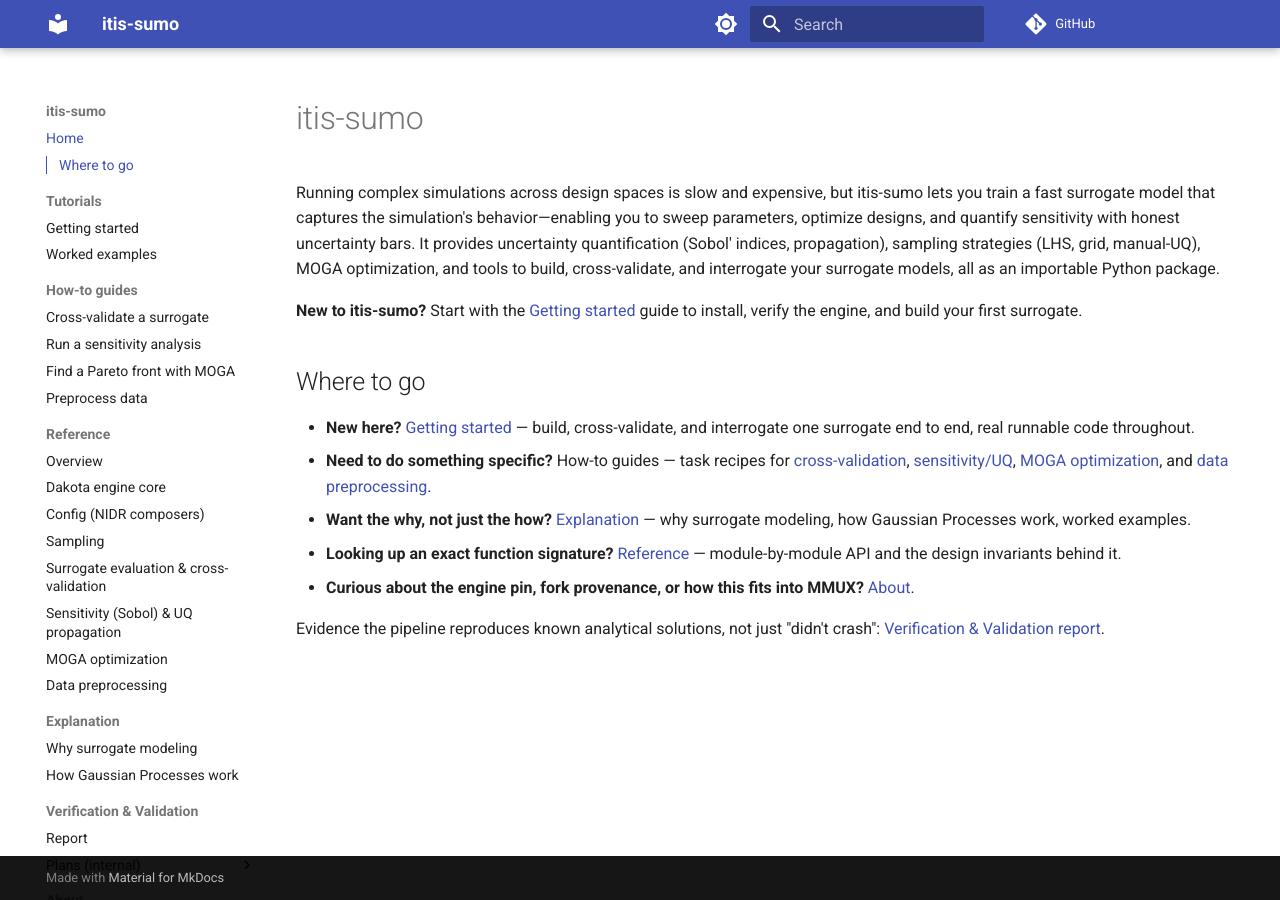
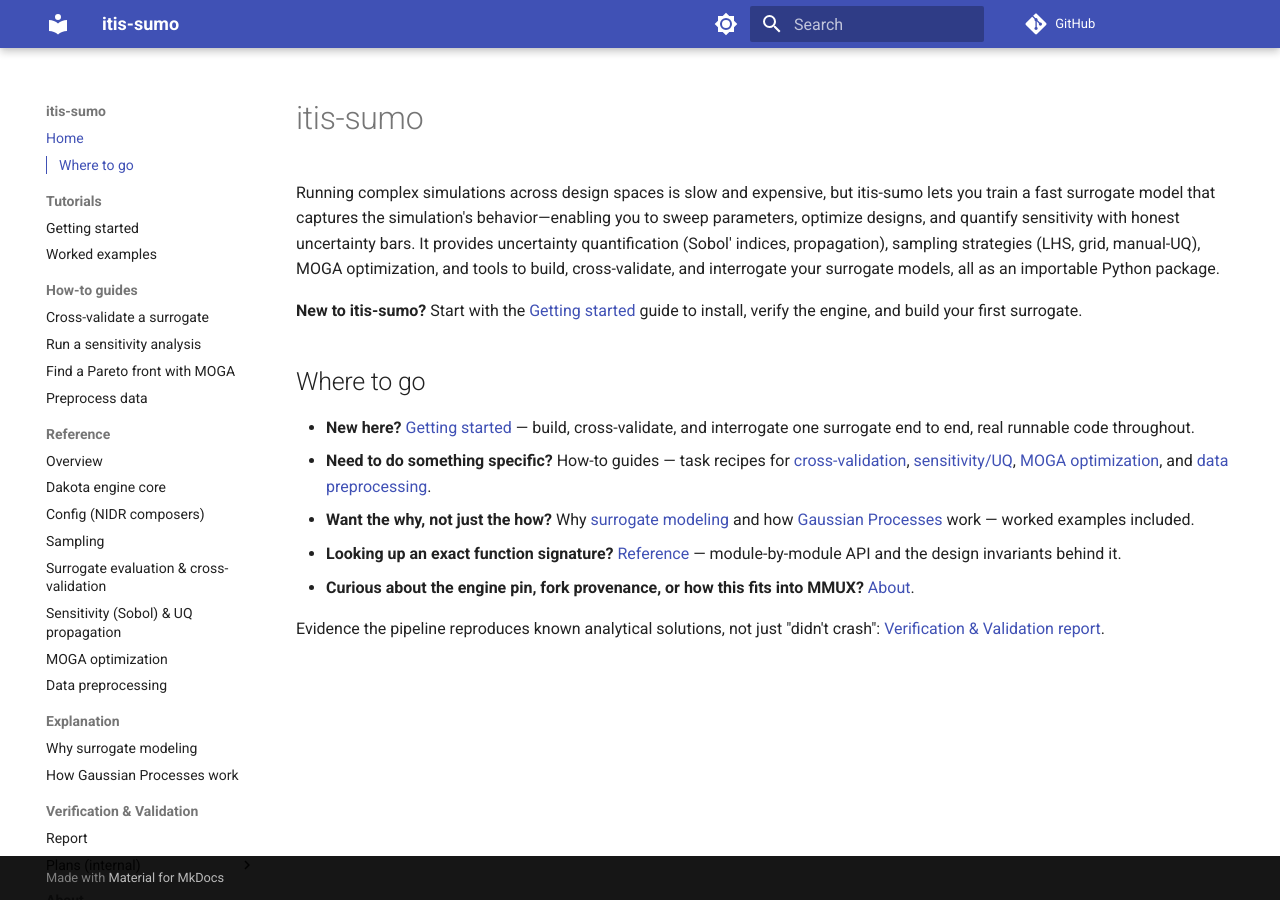
Before and after one commit to ITISFoundation/itis-sumo, an MkDocs documentation site: the page built from docs/index.md, in a window 1280 px wide. Built offline with MkDocs 1.6.1 and Material for MkDocs 9.7.7, drawn with Linux system fonts in a browser that asks for light colours; comment, search, counter and statistics services are not loaded.

Commit message:
docs: TD4kl link both explanation pages from landing page
Co-Authored-By: Claude Sonnet 5 <noreply@anthropic.com>

```diff
--- a/docs/index.md
+++ b/docs/index.md
@@ -12,8 +12,7 @@ Running complex simulations across design spaces is slow and expensive, but itis
 - **Need to do something specific?** How-to guides —
   task recipes for [cross-validation](how-to/cross-validate.md), [sensitivity/UQ](how-to/sensitivity-analysis.md), [MOGA optimization](how-to/moga.md), and
   [data preprocessing](how-to/preprocess.md).
-- **Want the why, not just the how?** [Explanation](explanation/surrogate-modeling.md) —
-  why surrogate modeling, how Gaussian Processes work, worked examples.
+- **Want the why, not just the how?** Why [surrogate modeling](explanation/surrogate-modeling.md) and how [Gaussian Processes](explanation/gaussian-processes.md) work — worked examples included.
 - **Looking up an exact function signature?** [Reference](reference/index.md) —
   module-by-module API and the design invariants behind it.
 - **Curious about the engine pin, fork provenance, or how this fits into
```
Also changed, not shown: DOCS_SPEC.md (+1 -1 lines).
